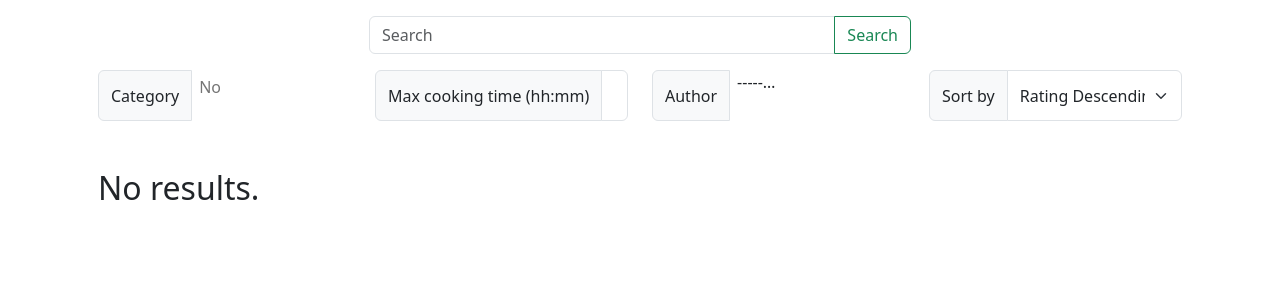
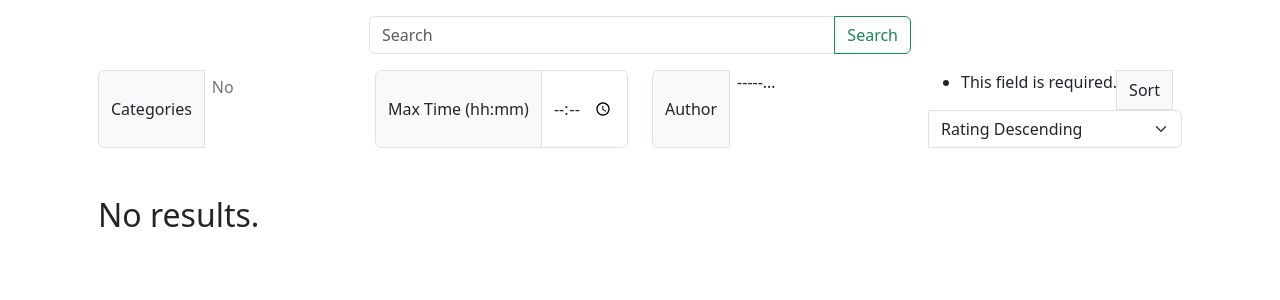
Before and after one commit to TylerWolfWilliams/food_for_thought, a Django app: page /recipes/results/ in a window 1280 px wide. Shown: the part 76-376 px from the top of the page. Run offline with Django 3.2, Linux system fonts and the light colour scheme; data that the repository does not hold is empty; some libraries are stand-ins or nearby versions.

Commit message:
search updates

```diff
--- a/recipes/forms.py
+++ b/recipes/forms.py
@@ -47,12 +47,13 @@ class ReviewForm(forms.ModelForm):
         exclude = ('author', 'recipe',)
 
 class SearchForm(forms.Form):
-    category = forms.ModelMultipleChoiceField(Category.objects.all(), required=False)
+    category = forms.ModelMultipleChoiceField(Category.objects.all(), label = "Categories", required=False)
     category.widget.attrs.update({"id": "categoryInput", "multiple": "multiple"})
-    time = forms.DurationField(required = False, widget=forms.TimeInput)
-    time.widget.attrs.update({"class": "form-control"})
+
+    time = forms.DurationField(label="Max Time (hh:mm)", required = False, widget=forms.TimeInput(attrs={"type": "time", "class": "form-control"}))
+
     author = forms.ModelChoiceField(UserProfile.objects.all(), required=False)
     author.widget.attrs.update({"class": "select2-fancy-choice"})
+
     sort = forms.ChoiceField(choices=(('rd', "Rating Descending"), ('ra', "Rating Ascending"), ('aa', "Alphabetical"), ('ad', "Reverse Alphabetical")))
     sort.widget.attrs.update({"class": "form-select"})
-    # ingredients = forms.CharField(required = False)
--- a/recipes/views.py
+++ b/recipes/views.py
@@ -48,6 +48,7 @@ def show_results(request):
     req_words = set(req.split())
 
     form = SearchForm(request.GET)
+    print(form.as_p())
     context_dict = {"req": req, "form": form}
 
     query = Q()
--- a/templates/recipes/base.html
+++ b/templates/recipes/base.html
@@ -10,14 +10,13 @@
     <link href="https://cdn.jsdelivr.net/npm/bootstrap@5.3.0-alpha1/dist/css/bootstrap.min.css" rel="stylesheet">
     <link rel="stylesheet" href="https://cdn.jsdelivr.net/npm/bootstrap-icons@1.10.3/font/bootstrap-icons.css">
     <script src="https://cdn.jsdelivr.net/npm/bootstrap@5.3.0-alpha1/dist/js/bootstrap.bundle.min.js"></script>
-    <script src=" https://cdn.jsdelivr.net/npm/jquery@3.6.4/dist/jquery.min.js "></script>
+    <script src=" https://cdn.jsdelivr.net/npm/jquery@3.6.4/dist/jquery.min.js"></script>
     <link href="https://cdn.jsdelivr.net/npm/select2@4.1.0-rc.0/dist/css/select2.min.css" rel="stylesheet" />
     <script src="https://cdn.jsdelivr.net/npm/select2@4.1.0-rc.0/dist/js/select2.min.js"></script>
     <link rel="stylesheet" href="https://cdn.jsdelivr.net/npm/select2-bootstrap-5-theme@1.3.0/dist/select2-bootstrap-5-theme.min.css" />
 
     <link rel="stylesheet" type="text/css" href="{% static 'css/main_styling.css' %}"/>
     <script src="{% static 'js/main.js' %}"></script>
-    <script src="{% static 'js/fft-jquery.js' %}" crossorigin="anonymous"></script>
 
     <title>
         {% block title_block %}
--- a/templates/recipes/results.html
+++ b/templates/recipes/results.html
@@ -10,22 +10,13 @@
             <button class="btn btn-outline-success" type="submit">Search</button>
         </div>
         <div class="mb-3 row">
+            {% for field in form %}
             <div class="col input-group">
-                <span class="input-group-text">Category</span>
-                {{ form.category }}
+                {{ field.errors }}
+                <span class="input-group-text">{{ field.label }}</span>
+                {{ field }}
             </div>
-            <div class="col input-group">
-                <span class="input-group-text">Max cooking time (hh:mm)</span>
-                {{ form.time }}
-            </div>
-            <div class="col input-group">
-                <span class="input-group-text">Author</span>
-                {{ form.author }}
-            </div>
-            <div class="col input-group">
-                <span class="input-group-text">Sort by</span>
-                {{ form.sort }}
-            </div>
+            {% endfor %}
         </div>
     </form>
 </div>
```
Also changed, not shown: templates/recipes/my_account.html (+6 -31 lines), templates/recipes/others_account.html (+16 -22 lines).
